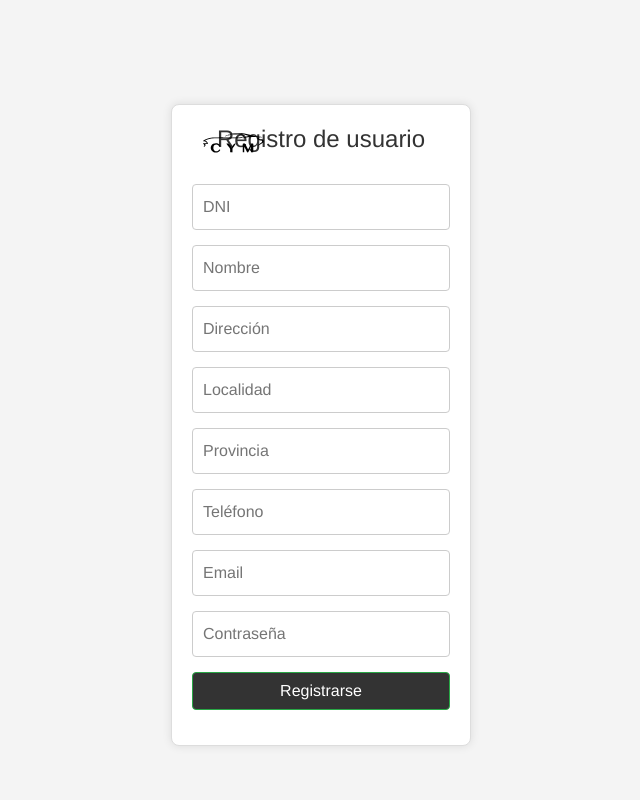
After one commit to Elizaga21/Elizaga21.github.io, a PHP site: page /registro.php in a window 1280 px wide. The commit adds this page. Shown: the whole page, without its empty margins (319-959 px from the left). Run offline with PHP 8.4, Linux system fonts and the light colour scheme.

Commit message:
login y registro casi hecho

```diff
--- a/header.php
+++ b/header.php
@@ -1,7 +1,7 @@
 <!-- Contenido del header (logotipo, menú de inicio, quienes somos, contacto, etc.) -->
 <header>
     <div class="logo">
-        <img src="./logo/logo.svg" alt="Logo de Miniaturas y Colecciones">
+        <img src="/logo/logo.svg" alt="Logo de Miniaturas y Colecciones">
     </div>
 
     <div class="nombre-tienda">
--- /dev/null
+++ b/registro.php
@@ -0,0 +1,190 @@
+<?php
+require 'db_connection.php';
+session_start();
+
+$errors = array();
+
+if ($_SERVER['REQUEST_METHOD'] === 'POST') {
+    $dni = $_POST['dni'];
+    $nombre = $_POST['nombre'];
+    $direccion = $_POST['direccion'];
+    $localidad = $_POST['localidad'];
+    $provincia = $_POST['provincia'];
+    $telefono = $_POST['telefono'];
+    $email = $_POST['email'];
+    $contrasena = password_hash($_POST['contrasena'], PASSWORD_DEFAULT);
+    $rol = 'Cliente';
+
+    if (empty($dni) || empty($nombre) || empty($direccion) || empty($localidad) || empty($provincia) || empty($telefono) || empty($email) || empty($contrasena)) {
+        $errors[] = "Por favor, complete todos los campos.";
+    } else {
+        if (!preg_match('/^[0-9]{8}[A-Za-z]$/', $dni)) {
+            $errors[] = "El formato del DNI no es válido.";
+        } else {
+            // Obtener la letra del DNI
+            $letraDNI = strtoupper(substr($dni, -1));
+            $numerosDNI = substr($dni, 0, -1);
+
+            // Calcular la letra correcta
+            $letrasPosibles = 'TRWAGMYFPDXBNJZSQVHLCKE';
+            $letraCorrecta = $letrasPosibles[$numerosDNI % 23];
+
+            // Comprobar si la letra es correcta
+            if ($letraCorrecta !== $letraDNI) {
+                $errors[] = "La letra del DNI no es correcta.";
+            }
+
+            // Validar el teléfono
+            if (!preg_match('/^[0-9]{9}$/', $telefono)) {
+                $errors[] = "El formato del teléfono no es válido.";
+            } else {
+                // Validar el correo electrónico
+                if (!filter_var($email, FILTER_VALIDATE_EMAIL)) {
+                    $errors[] = "El formato del correo electrónico no es válido.";
+                } else {
+                    // Comprobar si el DNI ya existe
+                    $stmt = $pdo->prepare("SELECT * FROM usuarios WHERE dni = ?");
+                    $stmt->execute([$dni]);
+                    $existingUser = $stmt->fetch();
+
+                    if (!$existingUser) {
+                        // Comprobar el tamaño de los campos
+                        $maxSize = 255;
+                        if (
+                            strlen($nombre) > $maxSize ||
+                            strlen($direccion) > $maxSize ||
+                            strlen($localidad) > $maxSize ||
+                            strlen($provincia) > $maxSize ||
+                            strlen($telefono) > $maxSize ||
+                            strlen($email) > $maxSize
+                        ) {
+                            $errors[] = "El tamaño de uno o más campos excede el límite permitido.";
+                        } else {
+        // Insertar usuario en la base de datos
+        $stmt = $pdo->prepare("INSERT INTO Usuarios (DNI, Nombre, Direccion, Localidad, Provincia, Telefono, Email, Contrasena, Rol) VALUES (?, ?, ?, ?, ?, ?, ?, ?, ?)");
+        $stmt->execute([$dni, $nombre, $direccion, $localidad, $provincia, $telefono, $email, $contrasena, $rol]);
+
+        $stmt_rol = $pdo->prepare("SELECT Rol FROM Usuarios WHERE DNI = ?");
+        $stmt_rol->execute([$dni]);
+        $rol_usuario = $stmt_rol->fetchColumn();
+
+
+        if ($rol_usuario === 'administrador') {
+            header("Location: admin.php");
+        } else {
+            header("Location: login.php");
+        }
+        exit();
+    }
+} else {
+    $errors[] = "El DNI ya está registrado.";
+}
+}
+}
+}
+}
+
+if (!empty($errors)) {
+foreach ($errors as $error) {
+echo '<p class="error">' . $error . '</p>';
+}
+}
+}
+?>
+
+<!DOCTYPE html>
+<html>
+<head>
+    <title>Registro de usuario</title>
+    <link rel="stylesheet" href="https://stackpath.bootstrapcdn.com/bootstrap/4.3.1/css/bootstrap.min.css">
+    <link rel="stylesheet" href="styles.css">
+    <style>
+         body {
+            font-family: "Helvetica Now Text", Helvetica, Arial, sans-serif;
+            background-color: #f4f4f4;
+            margin: 0;
+            display: flex;
+            align-items: center;
+            justify-content: center;
+            height: 100vh;
+        }
+
+        .container {
+            max-width: 300px;
+            width: 100%;
+            margin: 0 auto;
+            background-color: #fff;
+            border: 1px solid #ddd;
+            border-radius: 8px;
+            box-shadow: 0 0 10px rgba(0, 0, 0, 0.1);
+            text-align: center;
+            margin-top: 50px;
+            padding: 20px;
+            position: relative;
+        }
+
+        .logoRegister {
+            position: absolute;
+            top: 10px;
+            left: 10px;
+            max-width: 100px;
+        }
+        h2 {
+            font-size: 24px;
+            margin-bottom: 30px;
+        }
+
+        form {
+            margin-top: 20px;
+        }
+
+        input {
+            width: 100%;
+            padding: 10px;
+            margin-bottom: 15px;
+            border: 1px solid #ccc;
+            border-radius: 4px;
+            box-sizing: border-box;
+        }
+
+        input[type="submit"] {
+            background-color: #333;
+            color: white;
+            cursor: pointer;
+            transition: background-color 0.3s;
+        }
+
+        input[type="submit"]:hover {
+            background-color: #555;
+        }
+
+        .error {
+            color: #dc3545;
+            margin-top: 10px;
+        }
+    </style>
+</head>
+<body>
+    <div class="container">
+    <img src="/logo/logo.svg" alt="Logo" class="logoRegister">
+
+        <h2>Registro de usuario</h2>
+        <form method="POST">
+            <input type="text" name="dni" placeholder="DNI">
+            <input type="text" name="nombre" placeholder="Nombre">
+            <input type="text" name="direccion" placeholder="Dirección">
+            <input type="text" name="localidad" placeholder="Localidad">
+            <input type="text" name="provincia" placeholder="Provincia">
+            <input type="text" name="telefono" placeholder="Teléfono">
+            <input type="text" name="email" placeholder="Email">
+            <input type="password" name="contrasena" placeholder="Contraseña">
+            <input type="submit" value="Registrarse" class="btn btn-success">
+        </form>
+        <?php if (!empty($errors)) {
+            foreach ($errors as $error) {
+                echo '<p class="error">' . $error . '</p>';
+            }
+        } ?>
+    </div>
+</body>
+</html>
--- a/styles.css
+++ b/styles.css
@@ -67,6 +67,15 @@
     max-width: 1200px;
   }
 
+  input {
+    width: 100%;
+    padding: 10px;
+    margin-bottom: 15px;
+    border: 1px solid #ccc;
+    border-radius: 4px;
+    box-sizing: border-box;
+}
+
   /* Estilos para el footer */
   footer {
     background-color: black;
@@ -102,4 +111,8 @@
         display: block;
         margin-bottom: 10px;
     }
+
+    input {
+      width: calc(100% - 20px);
   }
+  }
```
Also changed, not shown: login.php (+16 -6 lines).
